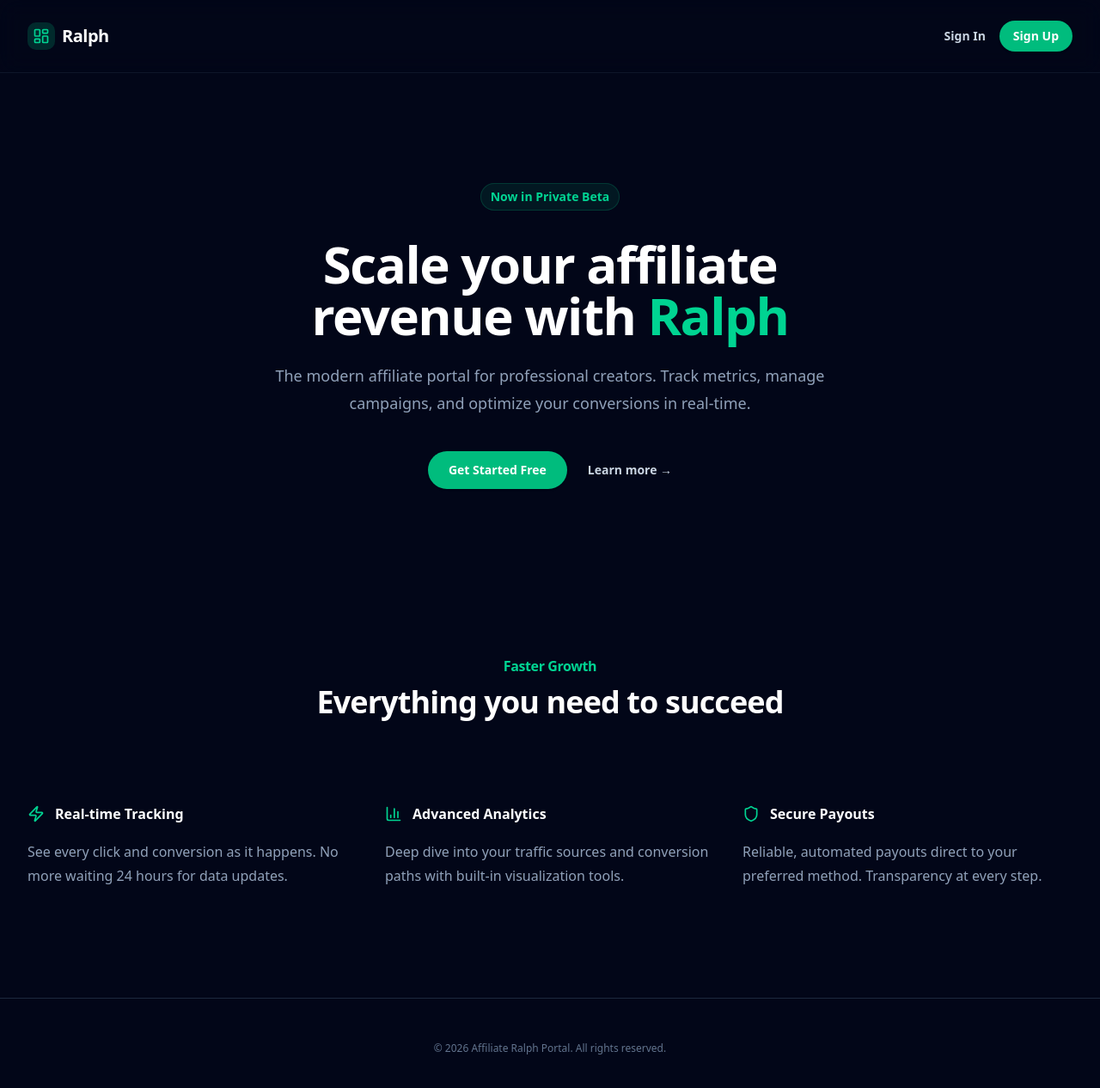
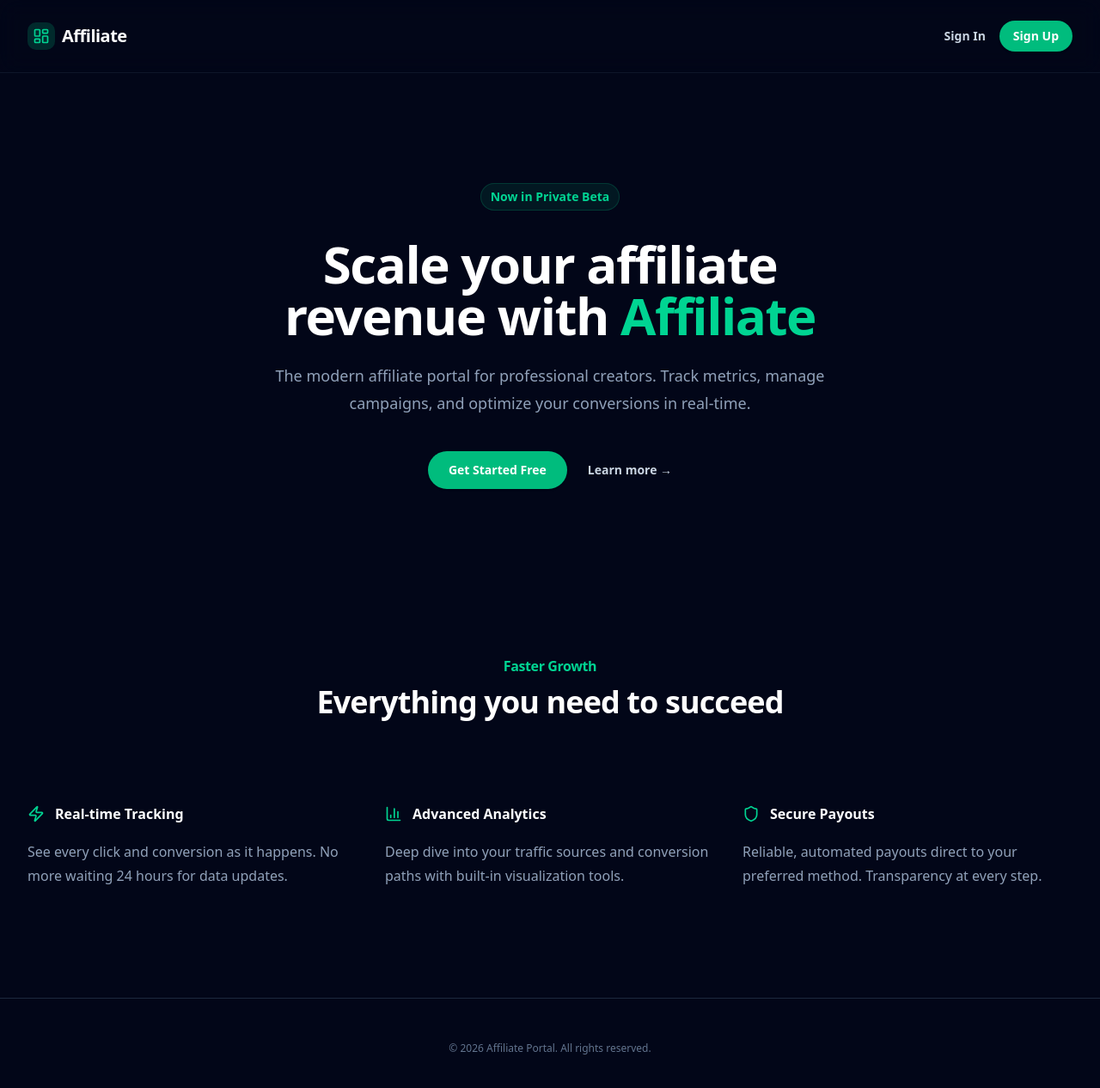
Before and after one commit to josh-wang-chaos/affiliate-ralph-experiment, a Next.js app: page / in a window 1280 px wide. Shown: the top 1266 px of the page at 86% size. Built offline with nearby package versions, Linux system fonts and the light colour scheme; no server answers.

Commit message:
change title

```diff
--- a/src/app/(dashboard)/layout.tsx
+++ b/src/app/(dashboard)/layout.tsx
@@ -54,7 +54,7 @@ export default function DashboardLayout({
                   <p className="text-xs uppercase tracking-[0.2em] text-emerald-200/80">
                     Affiliate
                   </p>
-                  <p className="text-lg font-semibold text-slate-100">Ralph</p>
+                  <p className="text-lg font-semibold text-slate-100">Affiliate</p>
                 </div>
               </div>
               <button
--- a/src/app/page.tsx
+++ b/src/app/page.tsx
@@ -11,7 +11,7 @@ export default function LandingPage() {
           <div className="flex h-8 w-8 items-center justify-center rounded-lg bg-emerald-500/20 text-emerald-400">
             <LayoutDashboard className="h-5 w-5" />
           </div>
-          <span className="text-xl font-bold tracking-tight text-white">Ralph</span>
+          <span className="text-xl font-bold tracking-tight text-white">Affiliate</span>
         </div>
         <div className="flex items-center gap-4">
           <SignedOut>
@@ -48,7 +48,7 @@ export default function LandingPage() {
             </div>
 
             <h1 className="text-4xl font-bold tracking-tight text-white sm:text-6xl">
-              Scale your affiliate revenue with <span className="text-emerald-400">Ralph</span>
+              Scale your affiliate revenue with <span className="text-emerald-400">Affiliate</span>
             </h1>
 
             <p className="mt-6 text-lg leading-8 text-slate-400">
@@ -128,7 +128,7 @@ export default function LandingPage() {
       <footer className="border-t border-slate-800 bg-slate-950 py-12">
         <div className="mx-auto max-w-7xl px-6 lg:px-8">
           <p className="text-center text-xs leading-5 text-slate-500">
-            &copy; 2026 Affiliate Ralph Portal. All rights reserved.
+            &copy; 2026 Affiliate Portal. All rights reserved.
           </p>
         </div>
       </footer>
```
